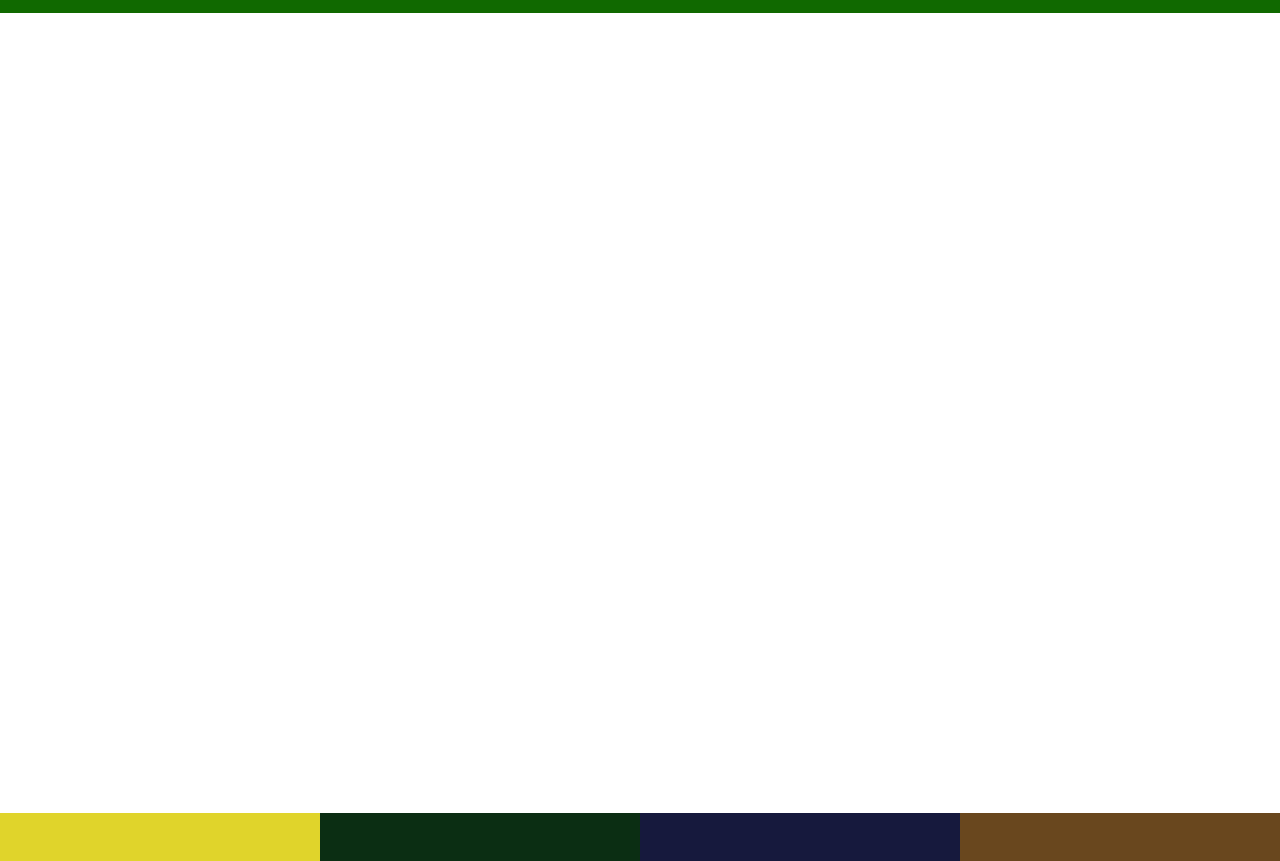
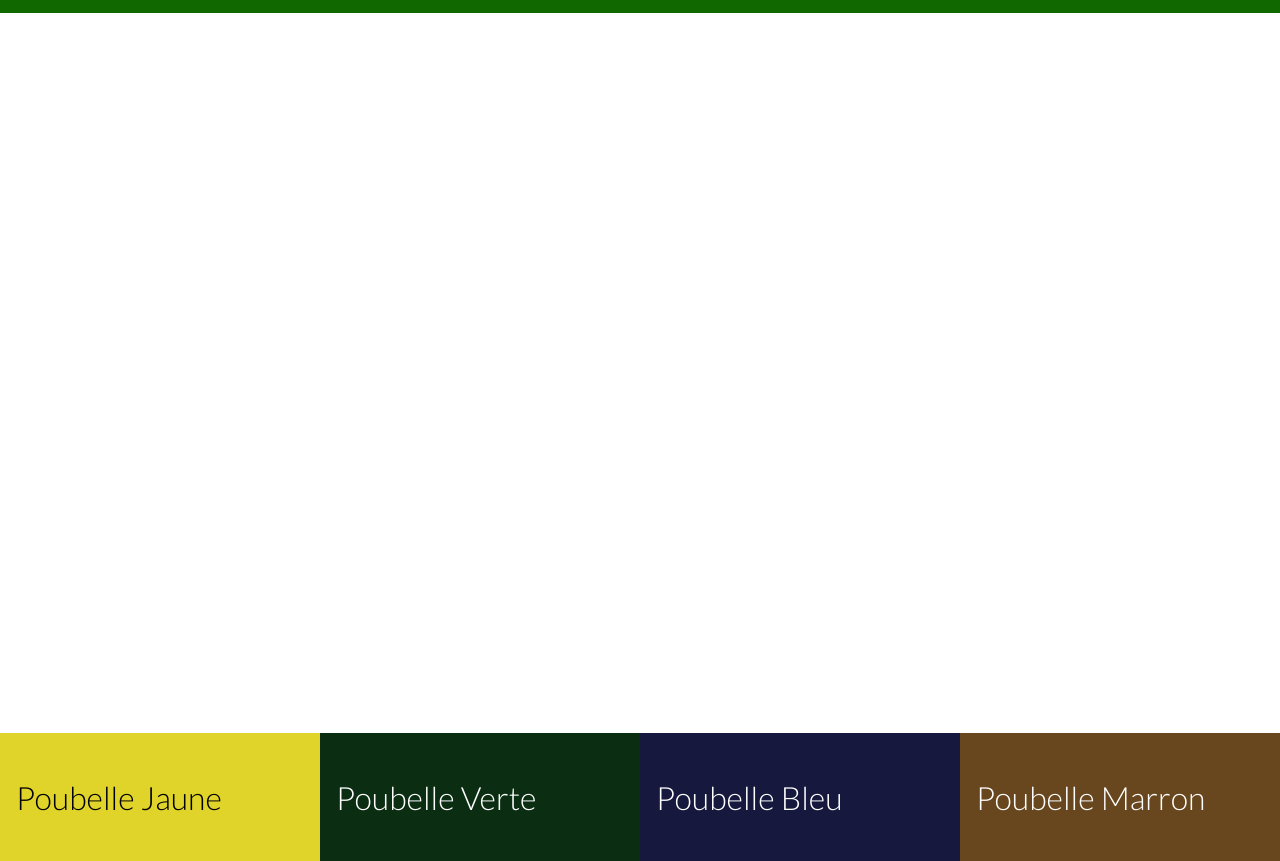
Before and after one commit to ShyroVO/Projet-Tri-selectif, a plain HTML site: page index.html in a window 1280 px wide. Shown: the part 115-976 px from the top of the page. Drawn offline with Linux system fonts and the light colour scheme.

Commit message:
ajout html css

```diff
--- a/index.html
+++ b/index.html
@@ -16,13 +16,15 @@
         <h1>Tri Sélectif - Game</h1>
     </header>
 
-    <div id="container"></div>
+    <div id="container">
+
+    </div>
 
     <footer>
-        <div id="colorYellow"></div>
-        <div id="colorGreen"></div>
-        <div id="colorBlue"></div>
-        <div id="colorBrown"></div>
+        <div id="colorYellow">Poubelle Jaune</div>
+        <div id="colorGreen">Poubelle Verte</div>
+        <div id="colorBlue">Poubelle Bleu</div>
+        <div id="colorBrown">Poubelle Marron</div>
     </footer>
 
 </body>
--- a/style.css
+++ b/style.css
@@ -26,13 +26,13 @@ h1{
 
 /* Container */
 #container {
-    height: 50rem;
+    height: 45rem;
 }
 
 /* Footer: */
 footer {
     width: 100%;
-    height: 3rem;
+    height: 8rem;
     display: flex;
     flex-direction: row;
 }
@@ -40,6 +40,14 @@ footer {
 #colorYellow, #colorGreen, #colorBlue, #colorBrown {
     width: 25%;
     height: 100%;
+    font-size: 2rem;
+    display: flex;
+    align-items: center;
+    padding: 1rem;
+}
+
+#colorGreen, #colorBlue, #colorBrown {
+    color: white;
 }
 
 #colorYellow {
```
